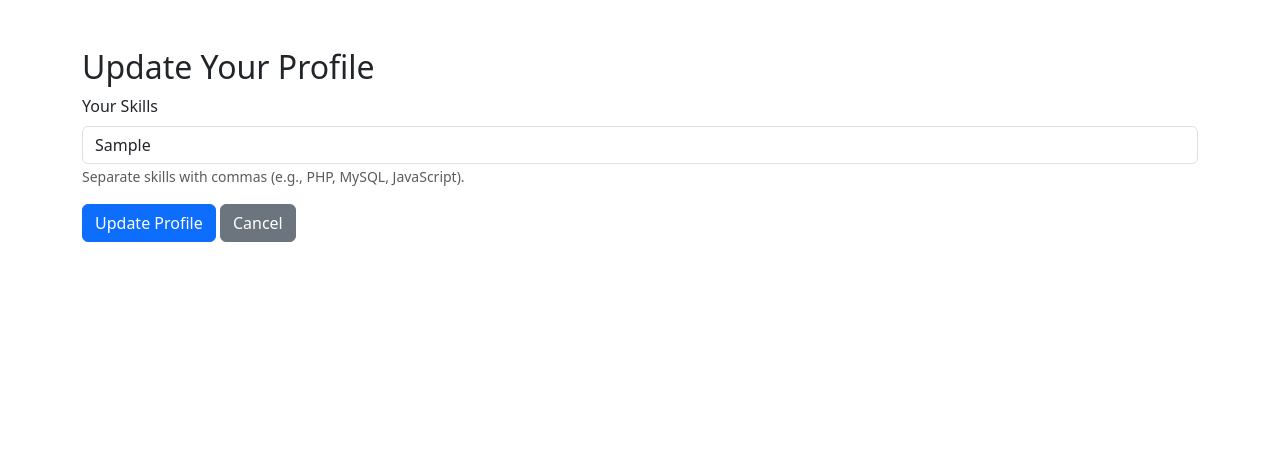
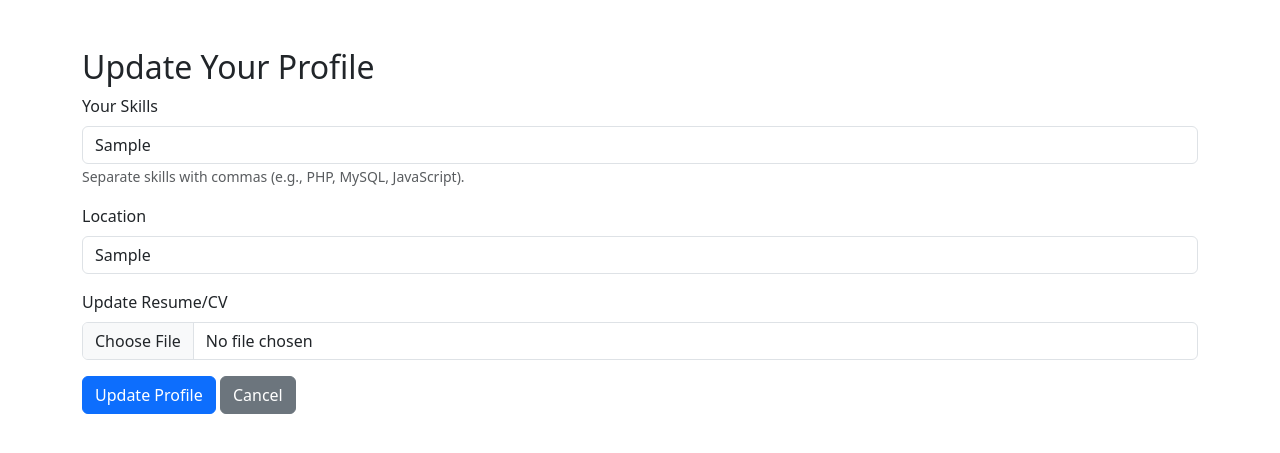
Before and after one commit to ctrlv-ince/match-recruitment-system, a PHP site: page /job_seeker/update_profile.php in a window 1280 px wide. Shown: the top 453 px of the page. Run offline with PHP 8.4, Linux system fonts and the light colour scheme; the visitor is signed in with stand-in values (Sample User, id 1); tables that the repository leaves empty or names only in its code hold one stand-in row (values such as "Sample post").

Commit message:
some updates on registration of job seekers

```diff
--- a/job_seeker/update_profile.php
+++ b/job_seeker/update_profile.php
@@ -18,10 +18,32 @@ $profile = $result->fetch_assoc();
 
 if ($_SERVER['REQUEST_METHOD'] === 'POST') {
     $skills = $_POST['skills'];
+    $location = $_POST['location']; // Added location field
 
-    // Update skills in the job_seekers table
-    $sql = "UPDATE job_seekers SET skills = '$skills' WHERE seeker_id = $user_id";
+    // Update skills and location in the job_seekers table
+    $sql = "UPDATE job_seekers SET skills = '$skills', location = '$location' WHERE seeker_id = $user_id";
     if ($conn->query($sql) === TRUE) {
+        // Handle resume upload
+        if (isset($_FILES['resume']) && $_FILES['resume']['error'] === UPLOAD_ERR_OK) {
+            $file_name = $_FILES['resume']['name'];
+            $file_tmp = $_FILES['resume']['tmp_name'];
+            $upload_dir = "uploads/job_seekers/$user_id/resume/";
+
+            // Create directory if it doesn't exist
+            if (!is_dir($upload_dir)) {
+                mkdir($upload_dir, 0777, true);
+            }
+
+            $file_path = $upload_dir . basename($file_name);
+
+            // Move uploaded file
+            if (move_uploaded_file($file_tmp, $file_path)) {
+                // Update resume in job_seeker_documents table
+                $sql = "UPDATE job_seeker_documents SET document_path = '$file_path' WHERE seeker_id = $user_id AND document_type = 'resume'";
+                $conn->query($sql);
+            }
+        }
+
         $message = "Profile updated successfully!";
     } else {
         $message = "Error: " . $sql . "<br>" . $conn->error;
@@ -43,11 +65,19 @@ if ($_SERVER['REQUEST_METHOD'] === 'POST') {
         <?php if ($message): ?>
             <div class="alert alert-info"><?php echo $message; ?></div>
         <?php endif; ?>
-        <form action="update_profile.php" method="POST">
+        <form action="update_profile.php" method="POST" enctype="multipart/form-data">
             <div class="mb-3">
                 <label for="skills" class="form-label">Your Skills</label>
                 <input type="text" class="form-control" id="skills" name="skills" value="<?php echo $profile['skills']; ?>" required>
                 <small class="form-text text-muted">Separate skills with commas (e.g., PHP, MySQL, JavaScript).</small>
+            </div>
+            <div class="mb-3">
+                <label for="location" class="form-label">Location</label>
+                <input type="text" class="form-control" id="location" name="location" value="<?php echo $profile['location']; ?>" required>
+            </div>
+            <div class="mb-3">
+                <label for="resume" class="form-label">Update Resume/CV</label>
+                <input type="file" class="form-control" id="resume" name="resume">
             </div>
             <button type="submit" class="btn btn-primary">Update Profile</button>
             <a href="dashboard.php" class="btn btn-secondary">Cancel</a>
```
Also changed, not shown: job_seeker/register.php (+7 -1 lines).
